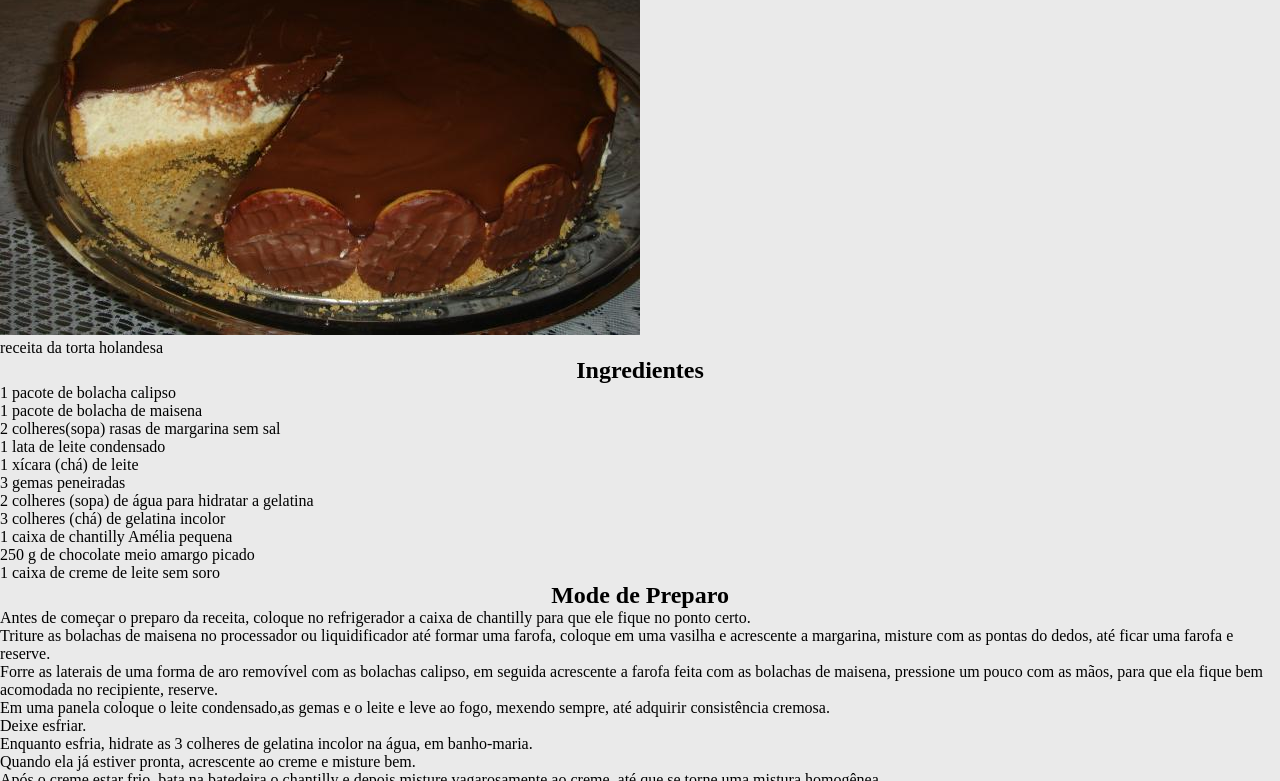
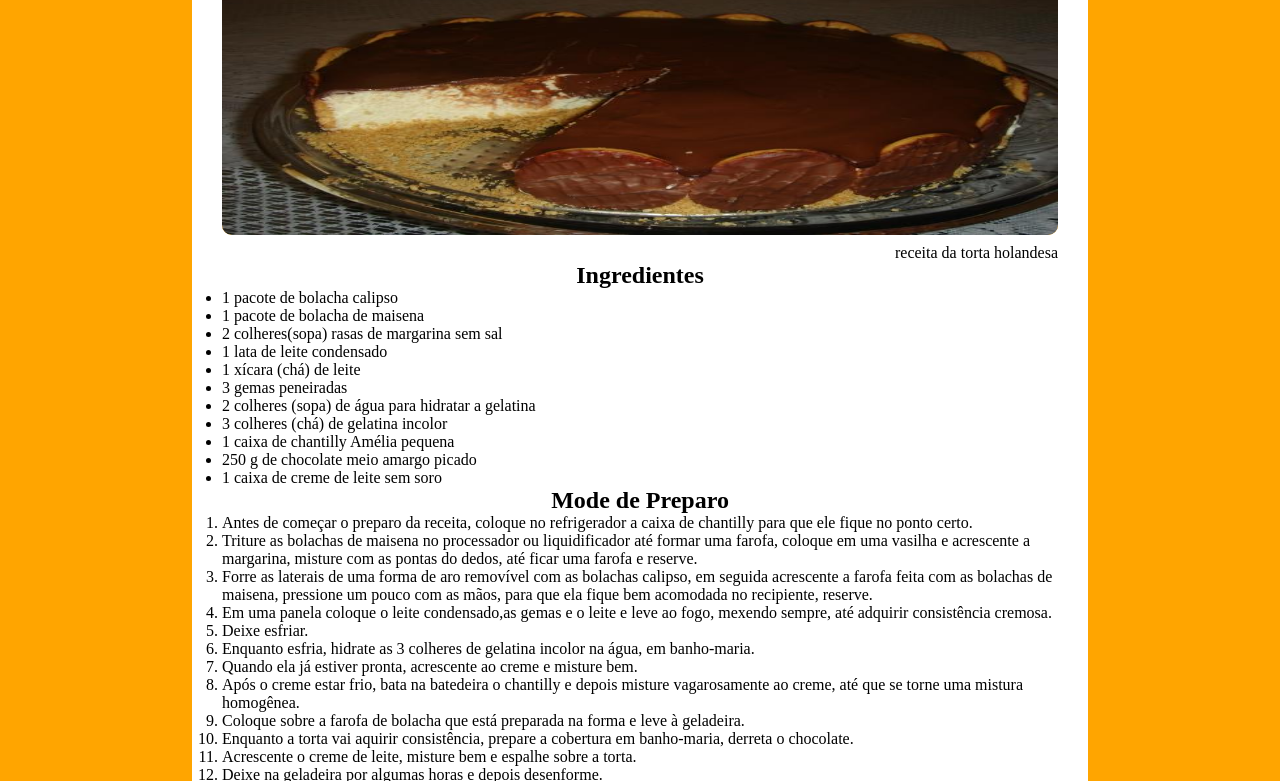
Before and after one commit to Vrener/Receita, a plain HTML site: page index.html in a window 1280 px wide. Shown: the part 122-903 px from the top of the page. Drawn offline with Linux system fonts and the light colour scheme.

Commit message:
refactor: styles.css

```diff
--- a/index.html
+++ b/index.html
@@ -8,6 +8,7 @@
     <link rel="stylesheet" href="styles.css">
 </head>
 <body>
+    <main class="recipe-container">
         <h1 class="title">Waffle Clássico</h1>
         <img src="./imagem/torta.jpg" alt="torta">
         <figcaption>receita da torta holandesa</figcaption>
@@ -46,5 +47,6 @@
 
                     Quem desejar a farofa mais crocante, pode forrar a forma com a farofa e levá-la ao forno por 10 minutos, nesse caso não coloque as bolachas calipso antes, espere esfriar a farofa primeiro.</p>
             </div>
+    </main>
 </body>
 </html>
--- a/styles.css
+++ b/styles.css
@@ -2,10 +2,32 @@
     margin: 0;
     padding: 0;
     box-sizing: border-box;
-    background-color: #eaeaea;
+    background-color: orange;
 }
 
-.title {
-    display: flex;
-    justify-content: center;
+.recipe-container {
+    background: white;
+    width: 70%;
+    margin: 40px auto;
+    padding: 30px;
+    border-radius: 10px;
+  }
+.title{
+    text-align: center;
+    background: white;
 }
+
+img{
+    width: 100%;
+    height: 250px;
+    border-radius: 10px;
+    margin-bottom: 5px;
+
+}
+figcaption{
+    text-align: right;
+    background: white;
+}
+li, p {
+    background: white;
+}
```
Lines whose indentation alone changed are shown as unchanged.
